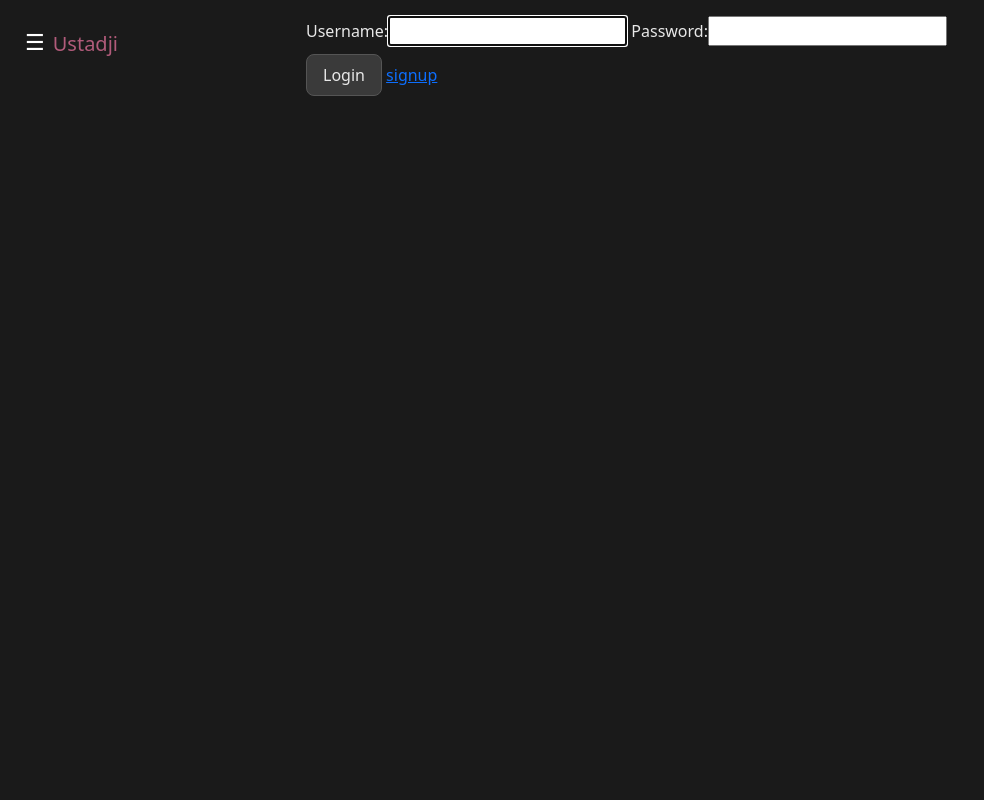
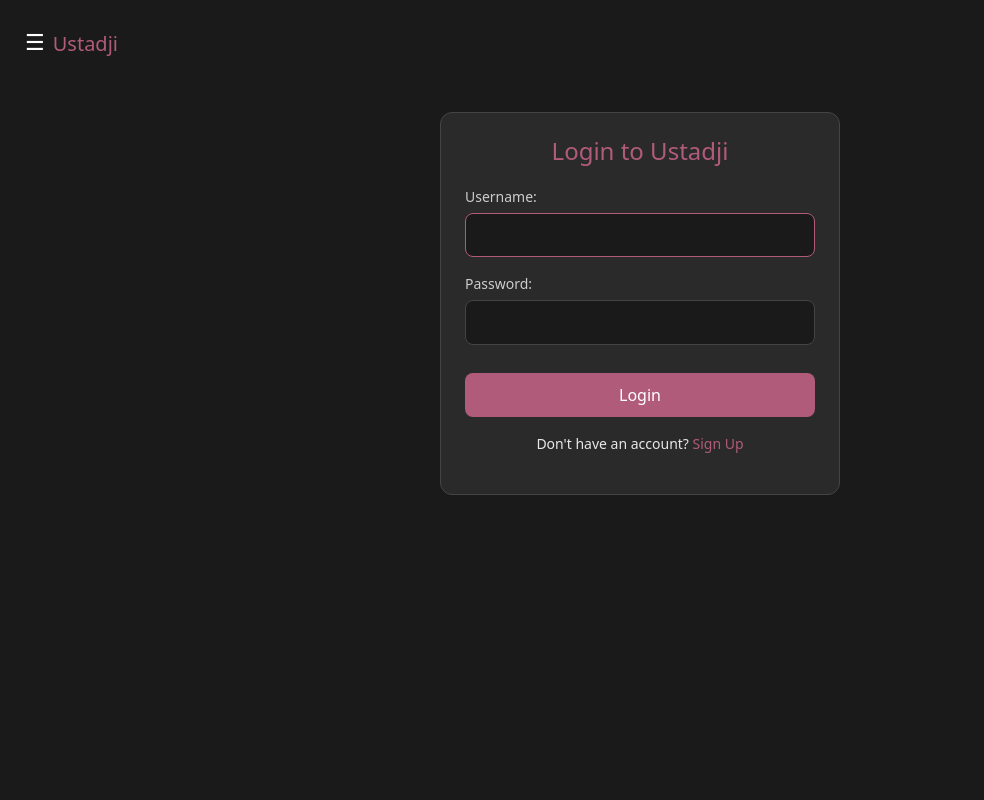
Before and after one commit to frizvi7212/UstadJi, a Django app: page /login/ in a window 1280 px wide. Shown: the whole page, without its empty margins (0-984 px from the left). Run offline with Django 5.2, Linux system fonts and the light colour scheme.

Commit message:
last commit fixed ui and everything needed for 1st mvp

```diff
--- a/tutor/templates/registration/login.html
+++ b/tutor/templates/registration/login.html
@@ -1,11 +1,45 @@
-{% extends 'tutor/base.html' %}{% block content %}
-<form method="post">
-  {% csrf_token %}
-  <label>Username:</label>{{ form.username }} {{ form.username.errors }}
-  <label>Password:</label>{{ form.password }} {{ form.password.errors }}
-  <button type="submit">Login</button>
-  {{ form.non_field_errors }}
-  <a href="{% url 'signup' %}">signup</a>
-</form>
+{% extends 'tutor/base.html' %}
+{% block content %}
+
+<div class="signup-container">
+  <h2>Login to Ustadji</h2>
+
+  <form method="post" class="signup-form">
+    {% csrf_token %}
+
+    <!-- Username Field -->
+    <div class="form-group">
+      <label for="id_username">Username:</label>
+      {{ form.username }}
+      {% if form.username.errors %}
+        <span class="text-danger small">{{ form.username.errors }}</span>
+      {% endif %}
+    </div>
+
+    <!-- Password Field -->
+    <div class="form-group">
+      <label for="id_password">Password:</label>
+      {{ form.password }}
+      {% if form.password.errors %}
+        <span class="text-danger small">{{ form.password.errors }}</span>
+      {% endif %}
+    </div>
+
+    <!-- Non-Field Errors (e.g., incorrect credentials) -->
+    {% if form.non_field_errors %}
+      <div class="text-danger small text-center mb-2">
+        {{ form.non_field_errors }}
+      </div>
+    {% endif %}
+
+    <!-- Submit Button -->
+    <button type="submit" class="signup-btn">Login</button>
+
+    <!-- Link to Signup Page -->
+    <div class="login-link-wrap">
+      Don't have an account? <a href="{% url 'signup' %}">Sign Up</a>
+    </div>
+  </form>
+</div>
 
 {% endblock %}
--- a/tutor/templates/tutor/base.html
+++ b/tutor/templates/tutor/base.html
@@ -15,6 +15,7 @@
         font-family: system-ui, sans-serif;
         margin: 0;
         padding: 16px;
+        padding-top: 72px; /* clears the fixed topbar */
         max-width: 700px;
         margin-left: auto;
         margin-right: auto;
@@ -129,15 +130,16 @@
       .input-bar {
         position: fixed;
         bottom: 0;
-        left: 18.75rem;
+        left: 0;
         right: 0;
+        margin: 0 auto;
+        max-width: 700px;
         display: flex;
         align-items: center;
         gap: 8px;
         padding: 12px 16px;
         background-color: #1a1a1a;
         border-top: 1px solid #333;
-        width: 60%;
         border-radius: 0.938rem;
       }
 
@@ -158,21 +160,118 @@
       .offcanvas a {
         color: #e8e8e8;
       }
+      .message-row {
+        display: flex;
+        flex-direction: column;
+        margin-bottom: 14px;
+      }
+
+      .message-label {
+        font-size: 12px;
+        color: #999;
+        margin-bottom: 4px;
+      }
+
       .user-message {
-        background-color: #1a1a1a;
-        margin-left: auto;
-        text-align: right;
-        padding: 10px;
+        align-self: flex-end;
+        background-color: #2a2a2a;
+        color: #e8e8e8;
+        padding: 10px 14px;
+        border-radius: 14px 14px 4px 14px;
       }
 
       .assistant-message {
+        align-self: flex-start;
         background-color: #b15b7a;
+        color: #fff;
+        padding: 10px 14px;
+        border-radius: 14px 14px 14px 4px;
+        line-height: 1.6;
+      }
+
+      .user-message,
+      .assistant-message {
+        max-width: 78%;
+        width: fit-content;
+      }
+      /* Signup Page Styling */
+      .signup-container {
+        max-width: 400px;
+        margin: 40px auto;
+        background-color: #2a2a2a;
+        padding: 24px;
+        border: 1px solid #444;
+        border-radius: 12px;
+      }
+
+      .signup-container h2 {
+        color: #b15b7a;
+        margin-bottom: 20px;
+        font-size: 24px;
+        text-align: center;
+      }
+
+      .signup-form .form-group {
+        margin-bottom: 16px;
+        display: flex;
+        flex-direction: column;
+        gap: 6px;
+      }
+
+      .signup-form label {
+        font-size: 14px;
+        color: #ccc;
+      }
+
+      .signup-form input {
+        background-color: #1a1a1a;
+        color: #e8e8e8;
+        border: 1px solid #444;
+        border-radius: 8px;
         padding: 10px;
-        margin-right: auto;
-        text-align: left;
-        border-radius: 10px;
-        justify-content: left;
+        font-size: 15px;
+        width: 100%;
+        box-sizing: border-box;
       }
+
+      .signup-form input:focus {
+        border-color: #b15b7a;
+        outline: none;
+      }
+
+      /* Pink Sign Up Button matching your theme color (#b15b7a) */
+      .signup-btn {
+        background-color: #b15b7a;
+        color: #fff;
+        border: none;
+        border-radius: 8px;
+        padding: 10px 16px;
+        width: 100%;
+        font-size: 16px;
+        font-weight: 500;
+        margin-top: 12px;
+        cursor: pointer;
+      }
+
+      .signup-btn:hover {
+        background-color: #a04f6a;
+      }
+
+      .login-link-wrap {
+        text-align: center;
+        margin-top: 16px;
+        font-size: 14px;
+      }
+
+      .login-link-wrap a {
+        color: #b15b7a;
+        text-decoration: none;
+      }
+
+      .login-link-wrap a:hover {
+        text-decoration: underline;
+      }
+
       @media (max-width: 600px) {
         .input-bar {
           left: 0;
--- a/ustadji/settings.py
+++ b/ustadji/settings.py
@@ -24,7 +24,7 @@ load_dotenv()
 SECRET_KEY = os.environ.get('SECRET_KEY')
 
 # SECURITY WARNING: don't run with debug turned on in production!
-DEBUG = True
+DEBUG = False
 
 ALLOWED_HOSTS = ['127.0.0.1', 'localhost']
 
```
Also changed, not shown: tutor/templates/tutor/index.html (+14 -7 lines), tutor/templates/tutor/signup.html (+32 -11 lines), tutor/views.py (+17 -18 lines), db.sqlite3.
